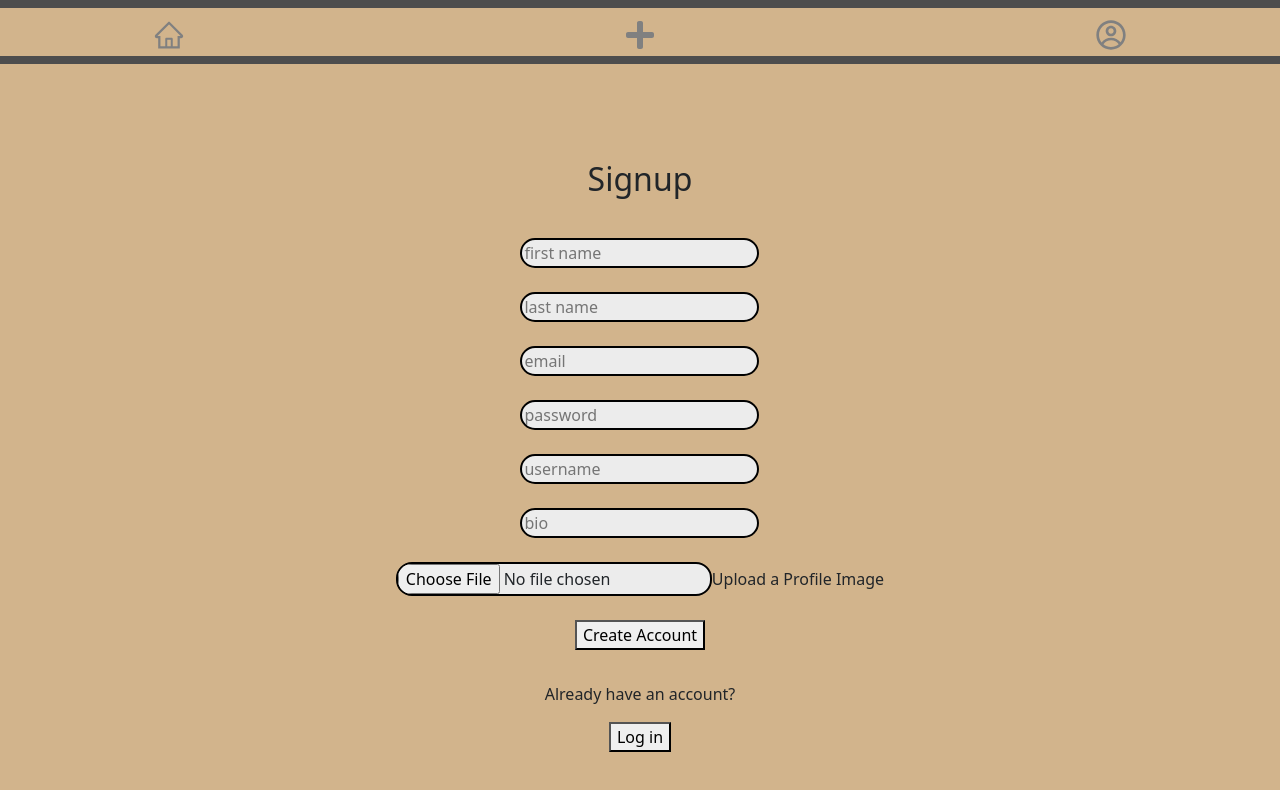
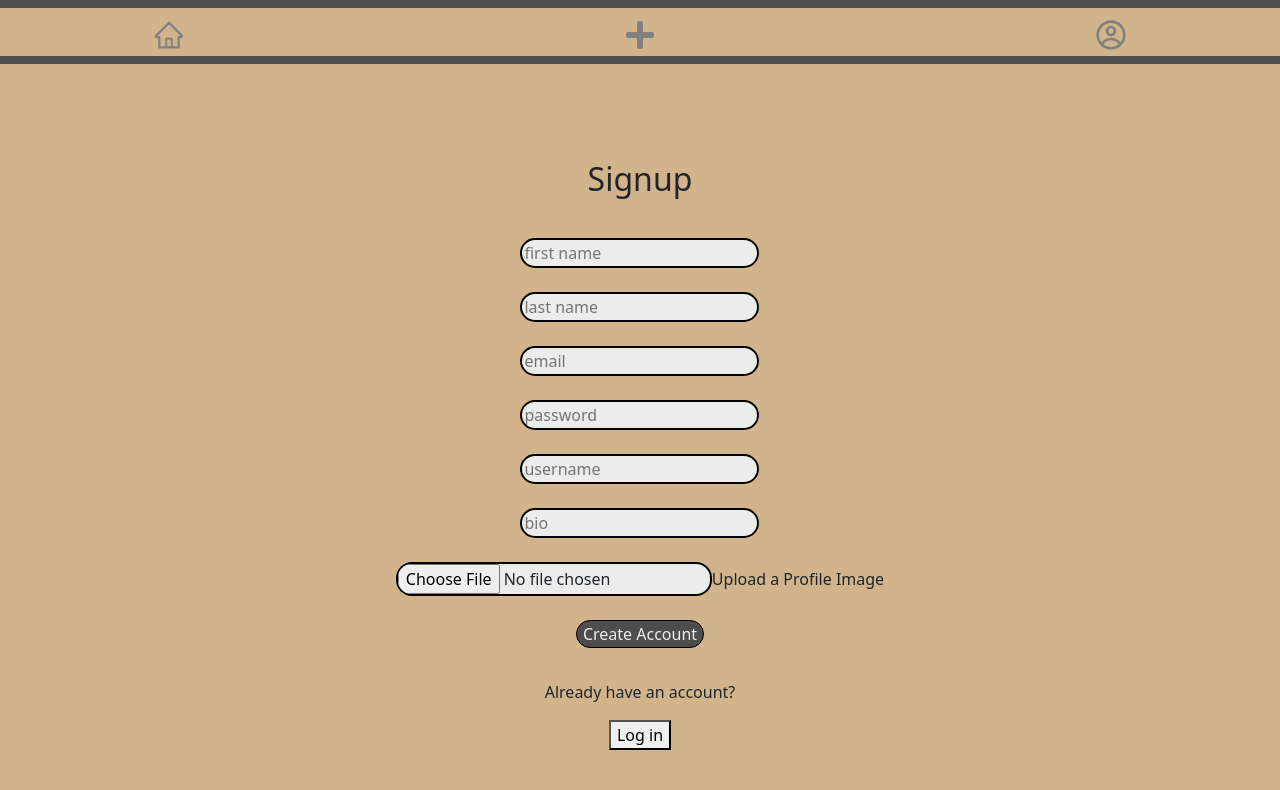
Before and after one commit to mburrow303/capstone-client, a React (Create React App) app: page /auth in a window 1280 px wide. Both pictures are taken after a click on the button "Sign Up". Shown: the top 790 px of the page. Built offline with nearby package versions, Linux system fonts and the light colour scheme.

Commit message:
Update Signup.jsx
added id = create_account to the Create Account button

```diff
--- a/src/components/auth/signup/Signup.jsx
+++ b/src/components/auth/signup/Signup.jsx
@@ -60,7 +60,7 @@ function Signup(props) {
         />
         <text>Upload a Profile Image</text>
         <br></br>
-        <button type="submit" onClick={displayInputFields}>
+        <button id="create_account" type="submit" onClick={displayInputFields}>
           Create Account
         </button>
         {/* <button onClick={() => navigate('/login')}>Back to Login</button> */}
```
